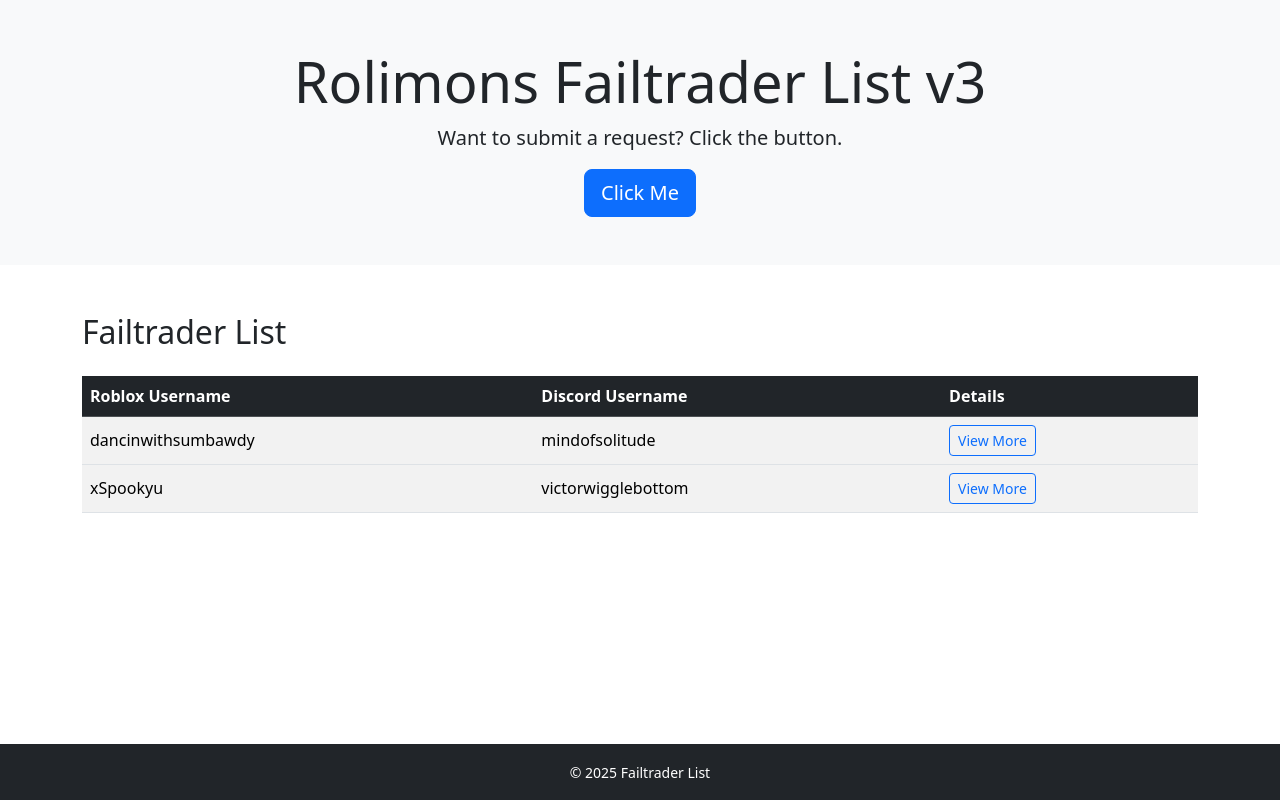
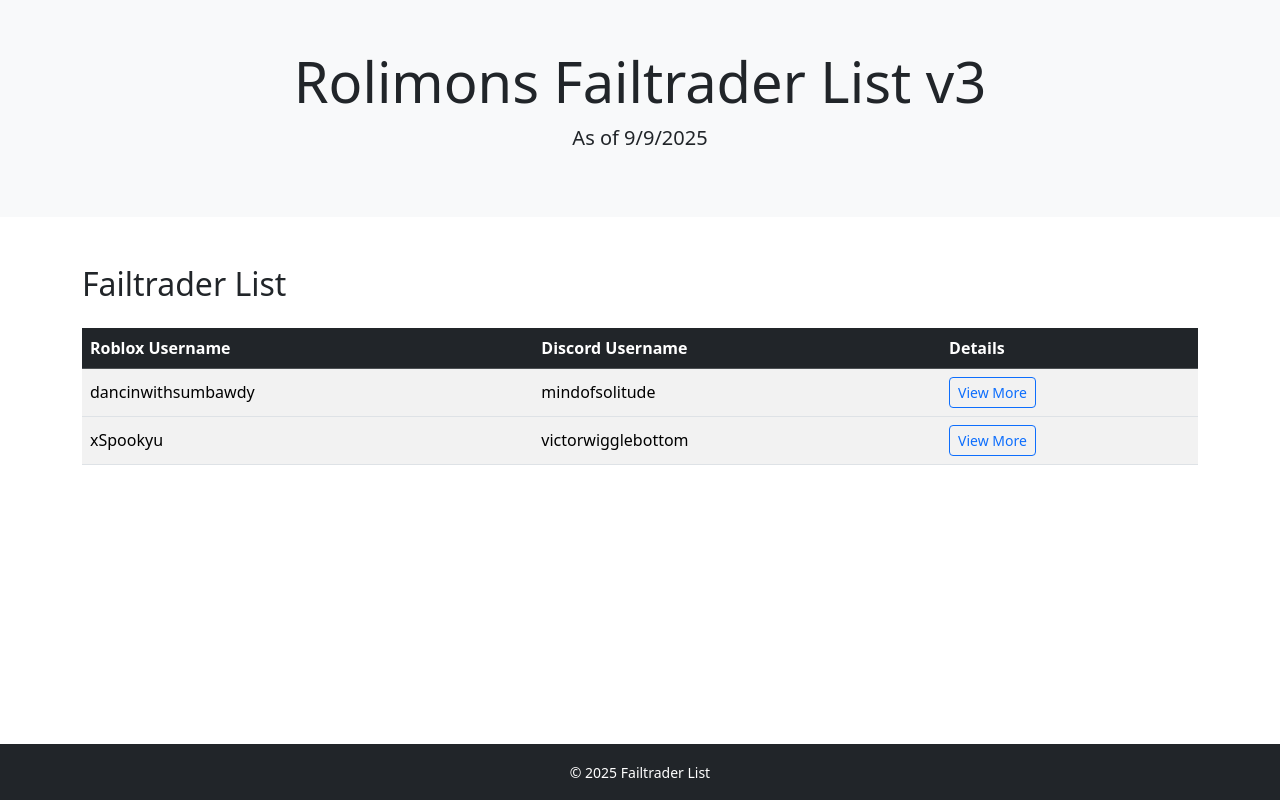
Before and after one commit to atom-rbx/atom-rbx.github.io, a plain HTML site: page index.html in a window 1280 px wide. Drawn offline with nearby package versions, Linux system fonts and the light colour scheme.

Commit message:
Update index.html

```diff
--- a/index.html
+++ b/index.html
@@ -20,8 +20,7 @@
   <header class="bg-light py-5 text-center">
     <div class="container">
       <h1 class="display-4">Rolimons Failtrader List v3</h1>
-      <p class="lead">Want to submit a request? Click the button.</p>
-      <button id="clickBtn" class="btn btn-primary btn-lg">Click Me</button>
+      <p class="lead">As of 9/9/2025</p>
     </div>
   </header>
 
```
